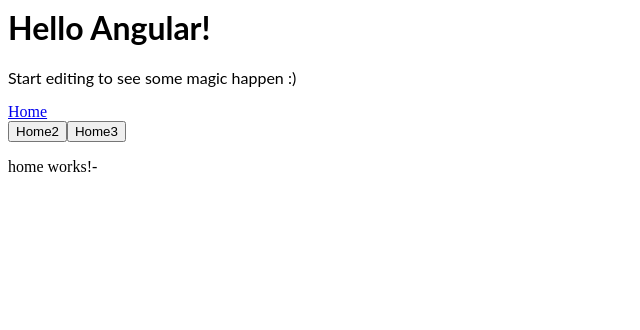
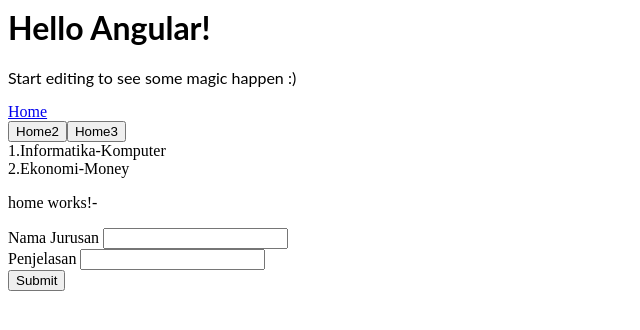
Before and after one commit to c14180134/coba, an Angular app: page /home in a window 1280 px wide. Shown: the top 330 px of the page, without its empty margins (0-640 px from the left). Built offline with nearby package versions, Linux system fonts and the light colour scheme.

Commit message:
6 files modified, 3 added

```diff
--- a/src/app/app.component.html
+++ b/src/app/app.component.html
@@ -9,4 +9,8 @@
     <button (click)="homepass()">Home3</button>
 </div>
 
+<div *ngFor="let Jurusan of itemJurusan; let i=index">
+  {{i+1}}.{{Jurusan.nama}}-{{Jurusan.penjelasan}}
+</div>
+
 <router-outlet></router-outlet>
--- a/src/app/app.component.ts
+++ b/src/app/app.component.ts
@@ -17,4 +17,32 @@
     homepass(){
       this.router.navigate(['/home',3]);
     }
+
+    itemNama=[];
+    itemPenjelasan=[];
+    itembuah= [{
+    nama:'kelengkeng',
+    harga:10000
+  },{
+    nama:'jeruk',
+    harga:7000
+
+  }];
+
+    itemJurusan= [{
+    nama:'Informatika',
+    penjelasan:'Komputer'
+  },{
+    nama:'Ekonomi',
+    penjelasan:'Money'
+
+  }];
+
+    Submit(x,y){
+        this.itemNama.push(x);
+        this.itemPenjelasan.push(y);
+    }
+
+
+
 }
--- a/src/app/app.module.ts
+++ b/src/app/app.module.ts
@@ -7,6 +7,7 @@
 import { HomeComponent } from './home/home.component';
 import { Home2Component } from './home2/home2.component';
 import { Routes, RouterModule } from '@angular/router';
+import { Home3Component } from './home3/home3.component';
 
 const ROUTES : Routes =[
 
@@ -22,7 +23,7 @@
     RouterModule.forRoot(ROUTES)
      ],
 
-  declarations: [ AppComponent, HelloComponent, HomeComponent, Home2Component ],
+  declarations: [ AppComponent, HelloComponent, HomeComponent, Home2Component, Home3Component ],
   bootstrap:    [ AppComponent ]
 })
 
--- a/src/app/home/home.component.html
+++ b/src/app/home/home.component.html
@@ -1,3 +1,11 @@
 <p>
 	home works!-{{idvarpass}}
+
 </p>
+
+Nama Jurusan
+<input name="Nama"[(ngModel)]="a" type="text"><br>
+Penjelasan
+<input name="Penjelasan" [(ngModel)]="b" type="text">
+<br>
+<button (click)="Submit(a,b)">Submit</button>
--- a/src/app/home2/home2.component.html
+++ b/src/app/home2/home2.component.html
@@ -1,3 +1,6 @@
 <p>
 home2 works!
 </p>
+<div *ngFor="let Jurusan of itemJurusan; let i=index">
+  {{i+1}}.{{Jurusan.nama}}-{{Jurusan.penjelasan}}
+</div>
--- a/src/app/home2/home2.component.ts
+++ b/src/app/home2/home2.component.ts
@@ -10,6 +10,7 @@
   constructor() { }
 
   ngOnInit() {
+
   }
 
 }
--- /dev/null
+++ b/src/app/home3/home3.component.html
@@ -0,0 +1,3 @@
+<p>
+
+</p>
--- /dev/null
+++ b/src/app/home3/home3.component.ts
@@ -0,0 +1,15 @@
+import { Component, OnInit } from '@angular/core';
+
+@Component({
+  selector: 'app-home3',
+  templateUrl: './home3.component.html',
+  styleUrls: ['./home3.component.css']
+})
+export class Home3Component implements OnInit {
+
+  constructor() { }
+
+  ngOnInit() {
+  }
+
+}
```
Also changed, not shown: src/app/home3/home3.component.css (added).
